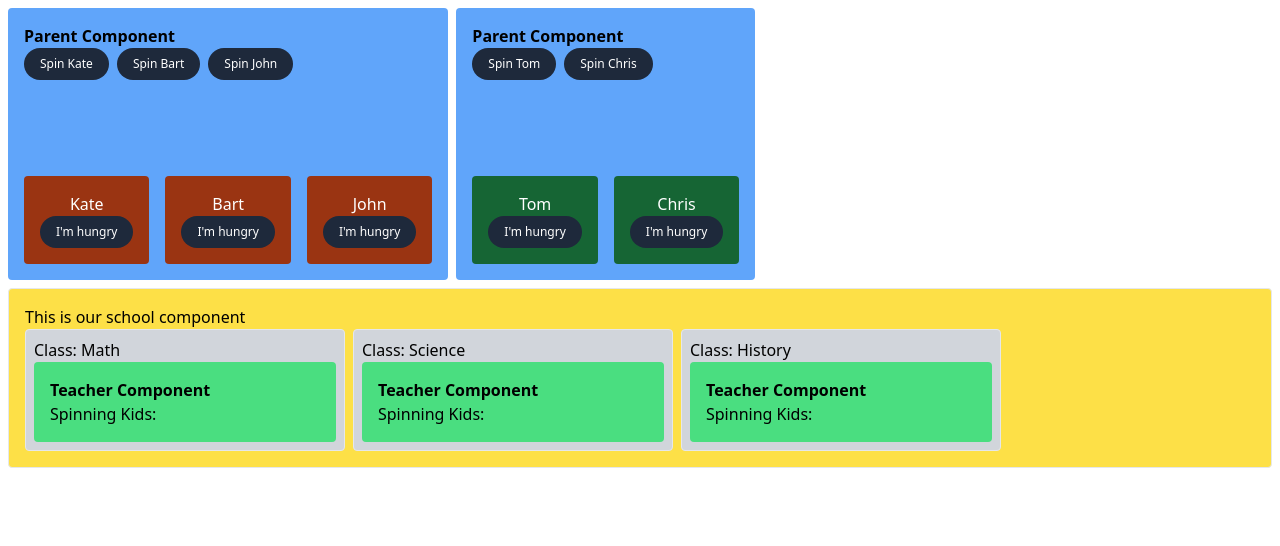
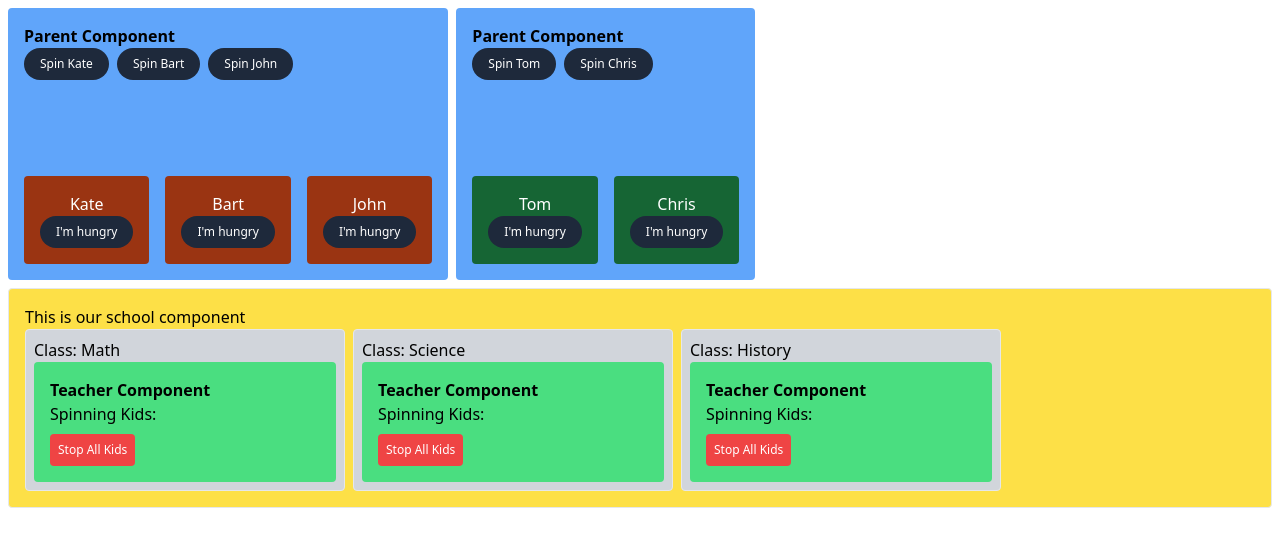
Before and after one commit to michal-stachura/vetapp-front, a Nuxt app: page / in a window 1280 px wide. Shown: the top 546 px of the page. Built offline with nearby package versions, Linux system fonts and the light colour scheme.

Commit message:
emit stop all kids

```diff
--- a/components/class.vue
+++ b/components/class.vue
@@ -1,10 +1,15 @@
 <script setup lang="ts">
 defineProps<{ className: string; spinningKids: string[] }>()
+defineEmits(['stopAllKids'])
 </script>
 
 <template>
   <div>
     <h3>Class: {{ $props.className }}</h3>
-    <teacher class="bg-green-400" :spinningKids="spinningKids" />
+    <teacher
+      class="bg-green-400"
+      :spinningKids="spinningKids"
+      @stopAllKids="$emit('stopAllKids')"
+    />
   </div>
 </template>
--- a/components/school.vue
+++ b/components/school.vue
@@ -1,5 +1,6 @@
 <script setup lang="ts">
 defineProps<{ spinningKids: string[] }>()
+defineEmits(['stopAllKids'])
 
 const classes = ref(['Math', 'Science', 'History'])
 </script>
@@ -13,7 +14,11 @@ const classes = ref(['Math', 'Science', 'History'])
         :key="className"
         class="p-2 border bg-gray-300 rounded w-80"
       >
-        <class :className="className" :spinningKids="$props.spinningKids" />
+        <class
+          :className="className"
+          :spinningKids="$props.spinningKids"
+          @stopAllKids="$emit('stopAllKids')"
+        />
       </div>
     </div>
   </div>
--- a/components/teacher.vue
+++ b/components/teacher.vue
@@ -2,6 +2,7 @@
 defineProps<{
   spinningKids: string[]
 }>()
+defineEmits(['stopAllKids'])
 </script>
 <template>
   <div class="bg-blue-400 p-4 rounded">
@@ -12,5 +13,11 @@ defineProps<{
         {{ kid }}
       </li>
     </ul>
+    <button
+      class="mt-2 p-2 bg-red-500 text-white rounded"
+      @click="$emit('stopAllKids')"
+    >
+      Stop All Kids
+    </button>
   </div>
 </template>
--- a/pages/index.vue
+++ b/pages/index.vue
@@ -13,6 +13,14 @@ const spinningKids = computed(() => {
     family.children.filter(kid => kid.isSpinning).map(kid => kid.name)
   )
 })
+
+const stopAllKids = () => {
+  families.value.forEach(family => {
+    family.children.forEach(kid => {
+      kid.isSpinning = false
+    })
+  })
+}
 </script>
 
 <template>
@@ -20,6 +28,6 @@ const spinningKids = computed(() => {
     <family v-for="family in families" :family="family" />
   </div>
   <div>
-    <school :spinningKids="spinningKids" />
+    <school :spinningKids="spinningKids" @stopAllKids="stopAllKids" />
   </div>
 </template>
```
